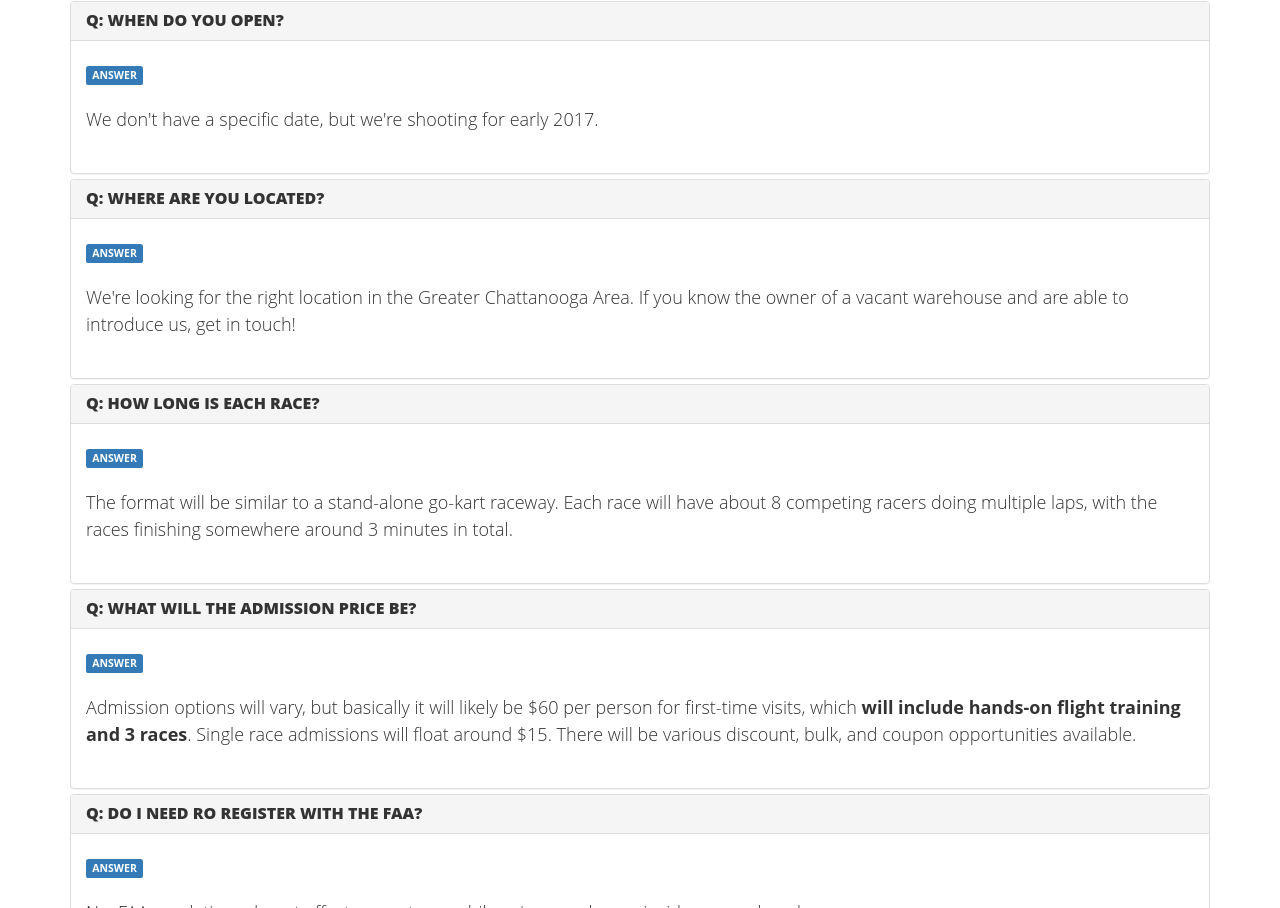
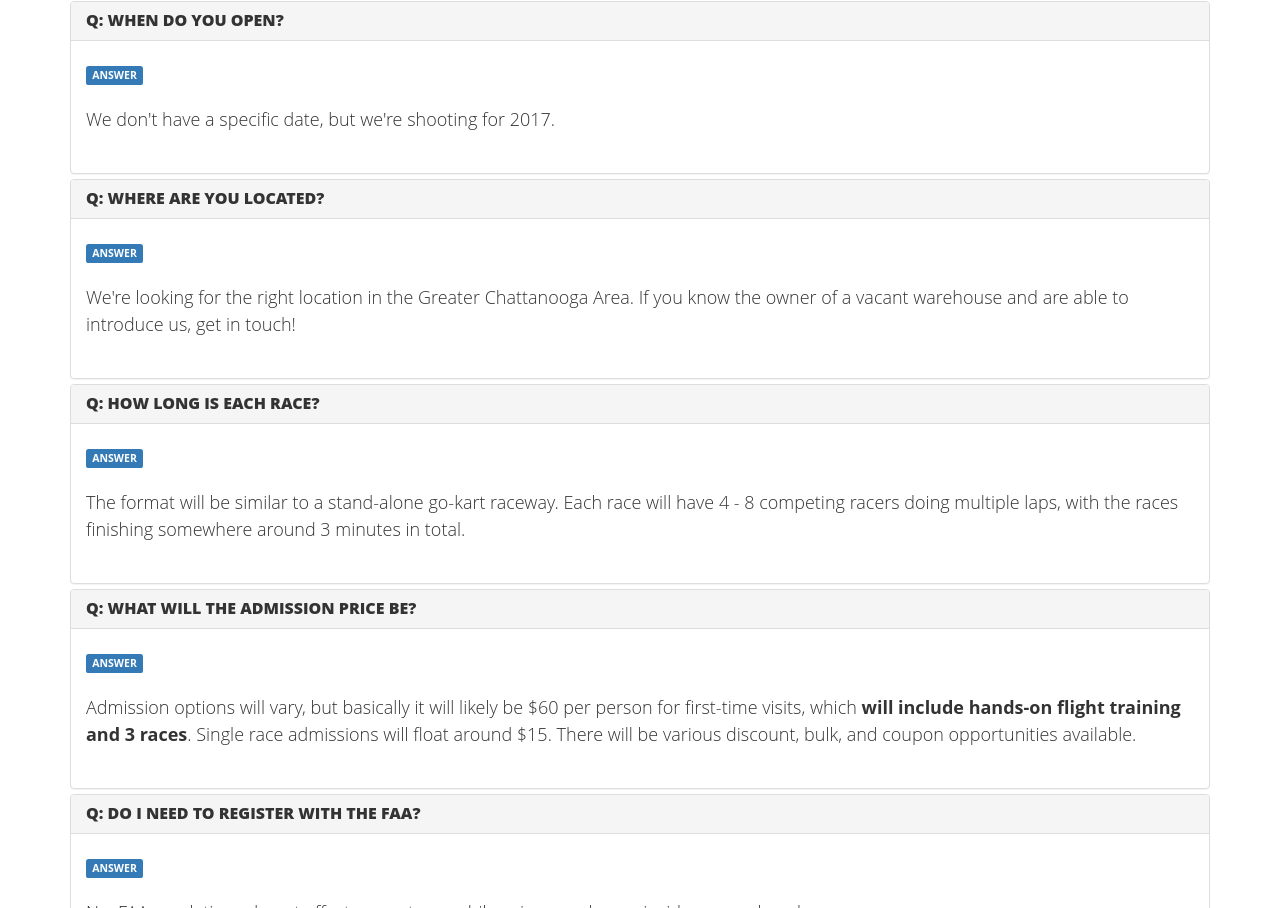
Before and after one commit to droneraceways/flyght-zone-blog, a Jekyll site: the page built from _pages/faq.html, in a window 1280 px wide and 1400 px high. Shown: the part 186-1094 px from the top of the window. Built offline with Jekyll 4.4.1, drawn with Linux system fonts in a browser that asks for light colours; nearby versions of some CDN libraries.

Commit message:
minor adjustments to FAQ data.

```diff
--- a/_data/faq.json
+++ b/_data/faq.json
@@ -4,7 +4,7 @@
     {
       "id": 1,
       "question": "When do you open?",
-      "answer": "<p>We don't have a specific date, but we're shooting for early 2017.</p>"
+      "answer": "<p>We don't have a specific date, but we're shooting for 2017.</p>"
     },
     {
       "id": 2,
@@ -14,7 +14,7 @@
     {
       "id": 3,
       "question": "How long is each race?",
-      "answer": "<p>The format will be similar to a stand-alone go-kart raceway. Each race will have about 8 competing racers doing multiple laps, with the races finishing somewhere around 3 minutes in total.</p>"
+      "answer": "<p>The format will be similar to a stand-alone go-kart raceway. Each race will have 4 - 8 competing racers doing multiple laps, with the races finishing somewhere around 3 minutes in total.</p>"
     },
     {
       "id": 4,
@@ -23,7 +23,7 @@
     },
     {
       "id": 5,
-      "question": "Do I need ro register with the FAA?",
+      "question": "Do I need to register with the FAA?",
       "answer": "<p>No, FAA regulations do not affect our patrons while using our drones inside our enclosed raceway.</p><p>If you plan to purchase and use your own drone outdoors, then you must register with the FAA <a href='https://registermyuas.faa.gov/' target='_blank'>here</a>.</p>"
     },
     {
```
